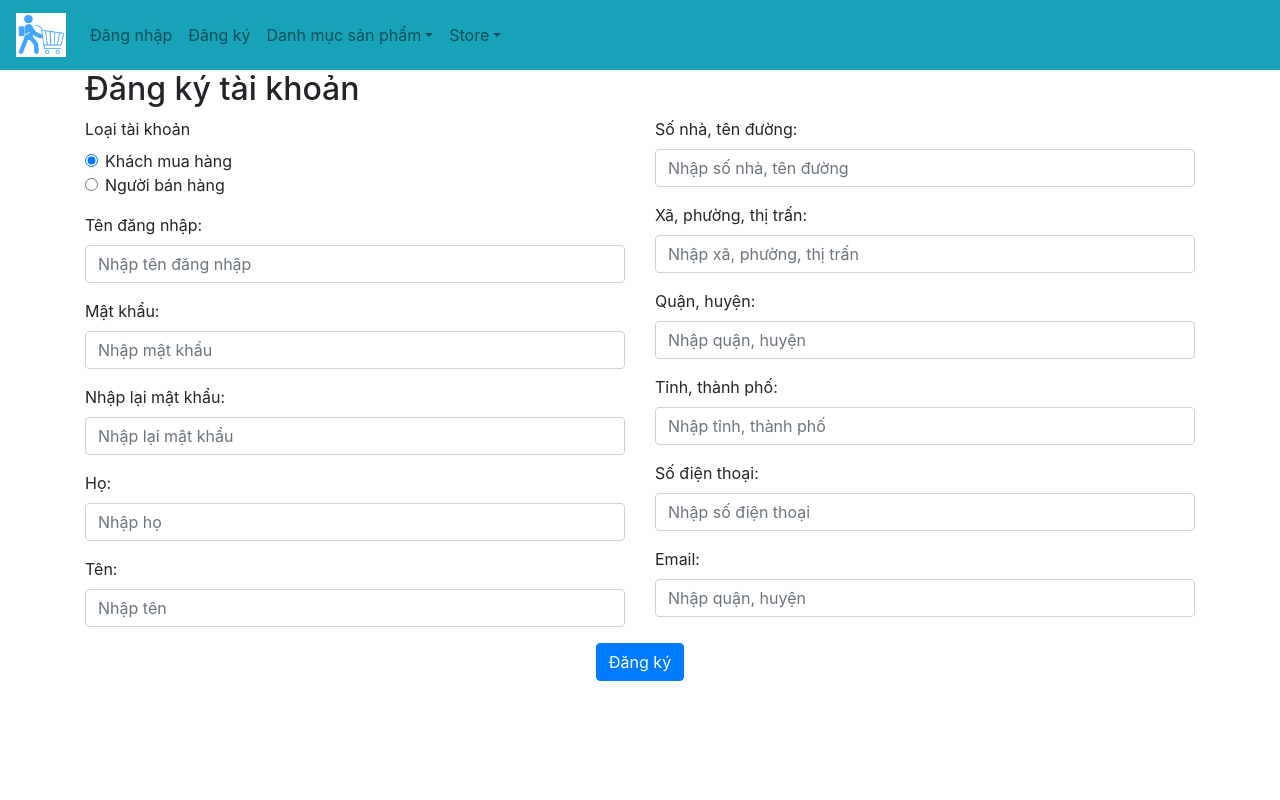
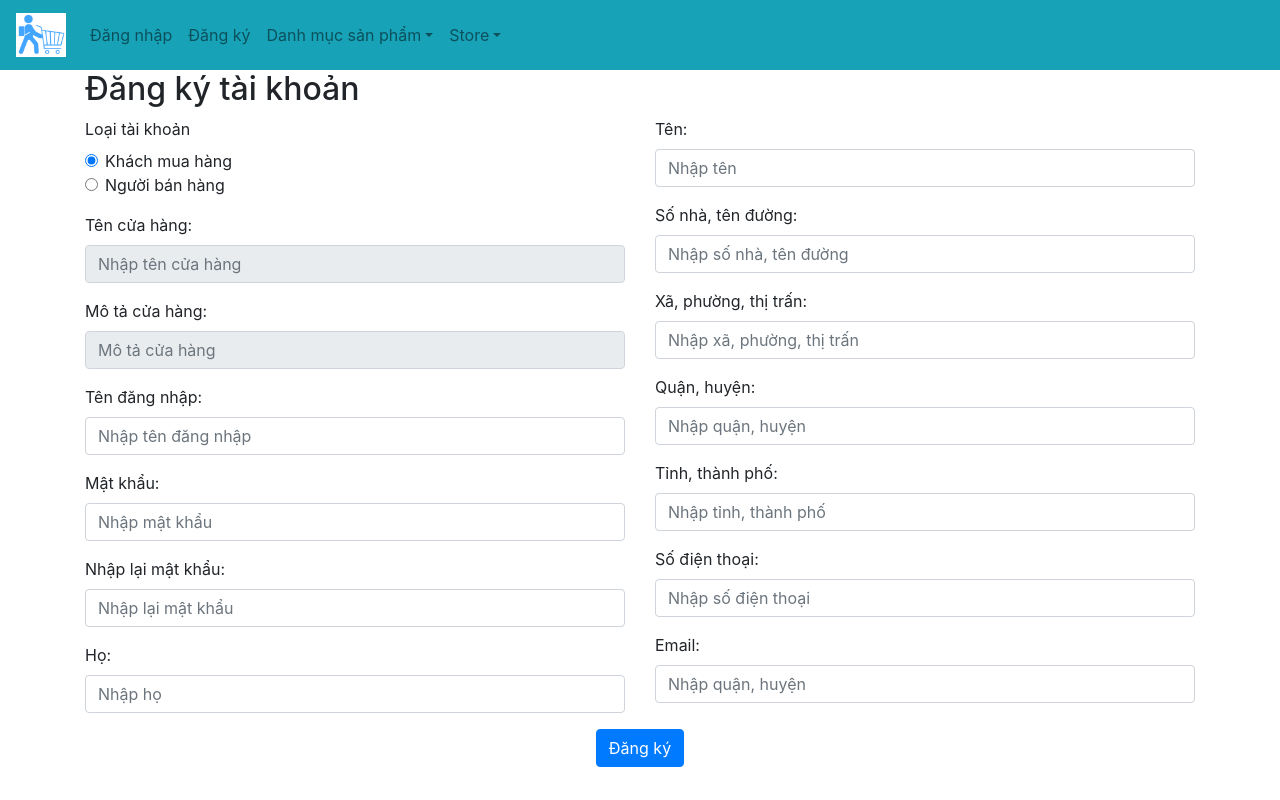
Before and after one commit to lang-market-team/lang_market_frontend, a React (Create React App) app: page /signup in a window 1280 px wide. Built offline with nearby package versions, Linux system fonts and the light colour scheme.

Commit message:
fix disable UI

```diff
--- a/src/pages/Signup.js
+++ b/src/pages/Signup.js
@@ -6,6 +6,7 @@ class Signup extends Component {
     this.signup = this.signup.bind(this);
     this.state = {
       statusSignup: "",
+      isSeller: false,
     };
   }
   signup() {
@@ -37,6 +38,14 @@ class Signup extends Component {
       });
   }
 
+  changeStatusSeller = () => {
+    this.setState({ isSeller: !this.state.isSeller });
+    document.getElementById("shop_name").disabled = this.state.isSeller;
+    document.getElementById("shop_describe").disabled = this.state.isSeller;
+  }
+
+
+
   render() {
     return (
       <div className="container">
@@ -57,6 +66,7 @@ class Signup extends Component {
                       name="optradio"
                       value="customer"
                       defaultChecked
+                      onChange={this.changeStatusSeller}
                     />
                     Khách mua hàng
                   </label>
@@ -69,11 +79,39 @@ class Signup extends Component {
                       id="seller"
                       name="optradio"
                       value="seller"
+                      onChange={this.changeStatusSeller}
                     />
                     Người bán hàng
                   </label>
                 </div>
               </div>
+              <div className="form-group">
+                <label htmlFor="shop_name">Tên cửa hàng:</label>
+                <input
+                  type="text"
+                  className="form-control"
+                  id="shop_name"
+                  placeholder="Nhập tên cửa hàng"
+                  disabled
+                  ref={(ref) => {
+                    this.shop_name = ref;
+                  }}
+                />
+              </div>
+              <div className="form-group">
+                <label htmlFor="shop_describe">Mô tả cửa hàng:</label>
+                <input
+                  type="text"
+                  className="form-control"
+                  id="shop_describe"
+                  placeholder="Mô tả cửa hàng"
+                  disabled
+                  ref={(ref) => {
+                    this.shop_name = ref;
+                  }}
+                />
+              </div>
+              <div className="form-group"></div>
               <div className="form-group">
                 <label htmlFor="username">Tên đăng nhập:</label>
                 <input
@@ -122,7 +160,11 @@ class Signup extends Component {
                   }}
                 />
               </div>
-              <div className="form-group">
+            </form>
+          </div>
+          <div className="col-sm-6">
+            <form>
+            <div className="form-group">
                 <label htmlFor="firstname">Tên:</label>
                 <input
                   type="text"
@@ -134,10 +176,6 @@ class Signup extends Component {
                   }}
                 />
               </div>
-            </form>
-          </div>
-          <div className="col-sm-6">
-            <form>
               <div className="form-group">
                 <label htmlFor="street">Số nhà, tên đường:</label>
                 <input
```
Also changed, not shown: 1 other file (tests, documents, lock files or other folders).
